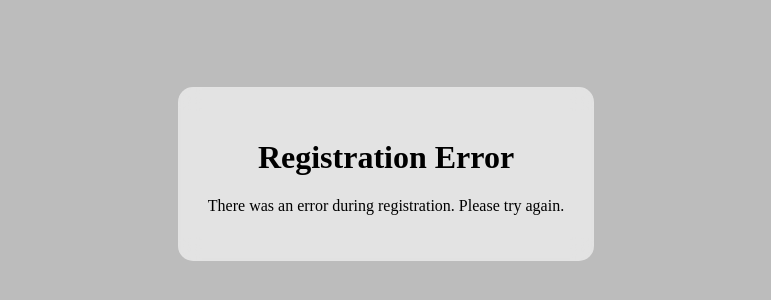
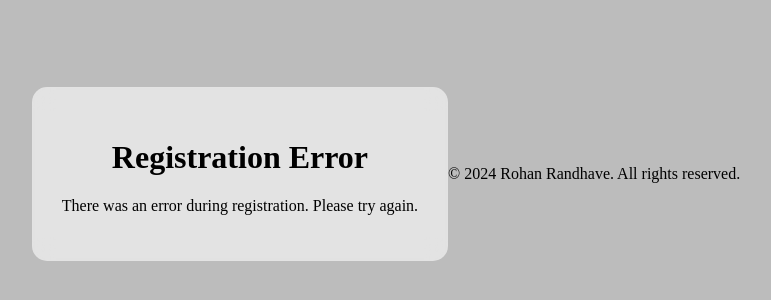
Before and after one commit to rohanrandhave0904/Resistration-from, a website: page pages/error.html in a window 1280 px wide. Shown: the part 234-534 px from the top of the page, without its empty margins (254-1025 px from the left). Drawn offline with Linux system fonts and the light colour scheme.

Commit message:
changes in error.html

```diff
--- a/pages/error.html
+++ b/pages/error.html
@@ -34,6 +34,9 @@
         <h1>Registration Error</h1>
         <p>There was an error during registration. Please try again.</p>
     </div>
+    <footer>
+        <p>&copy; 2024 Rohan Randhave. All rights reserved.</p>
+    </footer>
 </body>
 
 </html>
```
